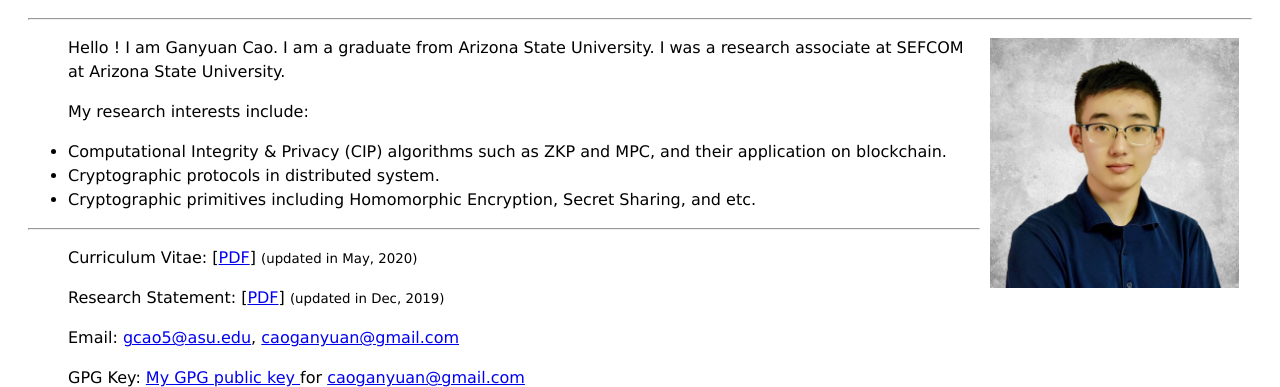
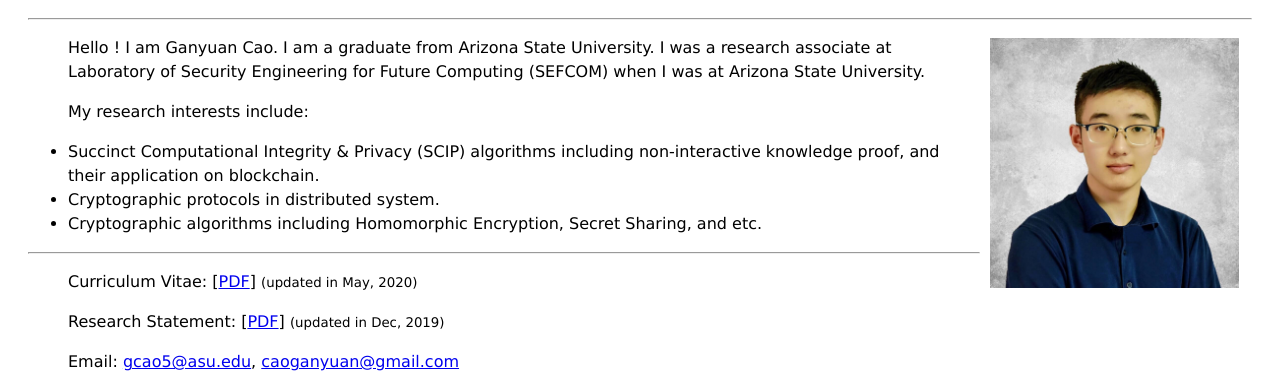
Before and after one commit to GanSama/ganyuan_cao.github.io, a plain HTML site: page index.html in a window 1280 px wide. Shown: the part 60-447 px from the top of the page. Drawn offline with nearby package versions, Linux system fonts and the light colour scheme.

Commit message:
update research experience

```diff
--- a/index.html
+++ b/index.html
@@ -28,14 +28,14 @@
 
       <div id = "content">
         <p style="margin-left:40px">
-          Hello ! I am Ganyuan Cao. I am a graduate from Arizona State University. I was a research associate at SEFCOM at Arizona State University.
+          Hello ! I am Ganyuan Cao. I am a graduate from Arizona State University. I was a research associate at Laboratory of Security Engineering for Future Computing (SEFCOM) when I was at Arizona State University.
         </p>
         <p style="margin-left:40px">
           My research interests include:
               <ul>
-                <li>Computational Integrity & Privacy (CIP) algorithms such as ZKP and MPC, and their application on blockchain.</li>
+                <li>Succinct Computational Integrity & Privacy (SCIP) algorithms including non-interactive knowledge proof, and their application on blockchain.</li>
                 <li>Cryptographic protocols in distributed system.</li>
-                <li>Cryptographic primitives including Homomorphic Encryption, Secret Sharing, and etc.</li>
+                <li>Cryptographic algorithms including Homomorphic Encryption, Secret Sharing, and etc.</li>
               </ul>
         </p>
 
@@ -165,7 +165,7 @@
             <ul>
               <li>
                 Undergraduate Research Associate
-                at <a href="http://sefcom.asu.edu/" target="_blank">Security Engineering for Future Computing (SEFCOM) </a> - July 2017 ~ May 2020 <br>
+                at <a href="http://sefcom.asu.edu/" target="_blank">Laboratory of Security Engineering for Future Computing (SEFCOM) </a> - July 2017 ~ May 2020 <br>
               </li>
               --- Work on algorithms and protocols to increase the PoW blockchain mining efficiency while perserving the original security features.
               <hr>
```
